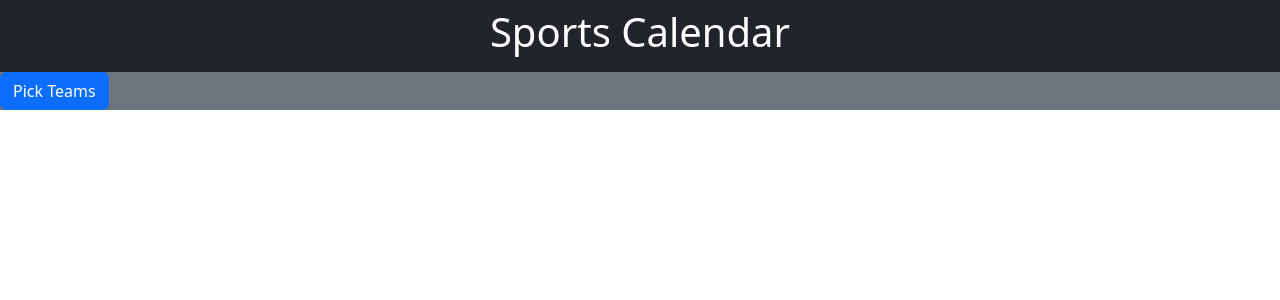
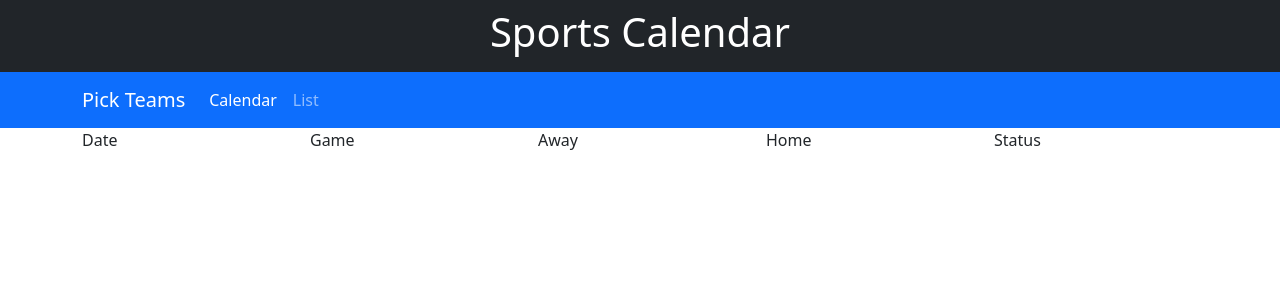
Before and after one commit to thadkingcole/sports-calendar, a React (Create React App) app: page / in a window 1280 px wide. Shown: the top 300 px of the page. Built offline with nearby package versions, Linux system fonts and the light colour scheme.

Commit message:
navbar includes "calendar" & "list" options for viewing games

```diff
--- a/src/App.js
+++ b/src/App.js
@@ -9,12 +9,17 @@ function App() {
     // init w/ localStorage OR empty object
     () => JSON.parse(localStorage.getItem("myTeams")) || {}
   );
+  const [view, setView] = useState(
+    // init from localStorage, default calendar
+    () => localStorage.getItem("view") || "Calendar"
+  );
 
   // HOOKS
   useEffect(() => {
     // update localStorage with each change to myTeams
     localStorage.setItem("myTeams", JSON.stringify(myTeams));
   }, [myTeams]);
+  useEffect(() => localStorage.setItem("view", view), [view]);
 
   // HELPER FUNCTIONS
   function changeMyTeams(team) {
@@ -36,8 +41,13 @@ function App() {
   return (
     <div className="App">
       <Top />
-      <TeamPicker changeMyTeams={changeMyTeams} myTeams={myTeams} />
-      <Games myTeams={myTeams} />
+      <TeamPicker
+        myTeams={myTeams}
+        changeMyTeams={changeMyTeams}
+        view={view}
+        setView={setView}
+      />
+      <Games myTeams={myTeams} view={view}/>
     </div>
   );
 }
--- a/src/components/Games/index.js
+++ b/src/components/Games/index.js
@@ -1,7 +1,9 @@
 import React, { useEffect, useState } from "react";
+import Col from "react-bootstrap/Col";
 import Container from "react-bootstrap/Container";
+import Row from "react-bootstrap/Row";
 
-function Games({ myTeams }) {
+function Games({ myTeams, view }) {
   // STATE VARIABLES
   const [myGames, setMyGames] = useState({});
 
@@ -63,18 +65,32 @@ function Games({ myTeams }) {
 
   return (
     <Container>
+      <Row>
+        <Col>Date</Col>
+        <Col>Game</Col>
+        <Col>Away</Col>
+        <Col>Home</Col>
+        <Col>Status</Col>
+      </Row>
       {Object.entries(myGames)
         .sort(([_, a], [__, b]) => a.date - b.date)
         .map(([id, game]) => {
           return (
-            <div
-              key={id}
-              className="text-white"
-              style={{ backgroundColor: "#" + myTeams[game.myTeamId].color }}
-            >
-              {game.date.toDateString()} {game.awayScore} {game.teams}{" "}
-              {game.homeScore} {game.status}
-            </div>
+            Object.keys(myTeams).includes(game.myTeamId) && (
+              <Row
+                key={id}
+                className="text-white"
+                style={{
+                  backgroundColor: `#${myTeams[game.myTeamId].color}`,
+                }}
+              >
+                <Col>{game.date.toDateString()}</Col>
+                <Col>{game.teams}</Col>
+                <Col>{game.awayScore} </Col>
+                <Col>{game.homeScore}</Col>
+                <Col>{game.status}</Col>
+              </Row>
+            )
           );
         })}
     </Container>
--- a/src/components/TeamPicker/index.js
+++ b/src/components/TeamPicker/index.js
@@ -1,19 +1,22 @@
 import React, { useState } from "react";
-import Button from "react-bootstrap/Button";
+import Container from "react-bootstrap/Container";
 import Dropdown from "react-bootstrap/Dropdown";
 import DropdownButton from "react-bootstrap/DropdownButton";
 import Form from "react-bootstrap/Form";
+import Nav from "react-bootstrap/Nav";
+import Navbar from "react-bootstrap/Navbar";
 import Offcanvas from "react-bootstrap/Offcanvas";
 import Stack from "react-bootstrap/Stack";
 import LEAGUES from "../../constants";
 
-function TeamPicker({ changeMyTeams, myTeams }) {
+function TeamPicker({ myTeams, changeMyTeams, view, setView }) {
   // STATE VARIABLES
   const [showCanvas, setShowCanvas] = useState(false);
   const [league, setLeague] = useState("");
   const [teamList, setTeamList] = useState([]);
 
   // HANDLER FUNCTIONS
+  const handleNavClick = (e) => setView(e.target.text);
   const handleShowCanvas = () => setShowCanvas(true);
   const handleCloseCanvas = () => setShowCanvas(false);
   const handleLeagueClick = (e) => showTeams(e.target.text.toLowerCase());
@@ -30,10 +33,27 @@ function TeamPicker({ changeMyTeams, myTeams }) {
   }
 
   return (
-    <div className="bg-secondary">
-      <Button variant="primary" onClick={handleShowCanvas}>
-        Pick Teams
-      </Button>
+    <>
+      <Navbar bg="primary" variant="dark" sticky="top">
+        <Container>
+          <Navbar.Brand
+            style={{ cursor: "pointer" }}
+            variant="primary"
+            onClick={handleShowCanvas}
+          >
+            Pick Teams
+          </Navbar.Brand>
+          <Nav className="me-auto">
+            <Nav.Link onClick={handleNavClick} active={view === "Calendar"}>
+              Calendar
+            </Nav.Link>
+            <Nav.Link onClick={handleNavClick} active={view === "List"}>
+              List
+            </Nav.Link>
+          </Nav>
+        </Container>
+      </Navbar>
+
       <Offcanvas
         className="text-bg-dark"
         show={showCanvas}
@@ -86,7 +106,7 @@ function TeamPicker({ changeMyTeams, myTeams }) {
           </Form>
         </Offcanvas.Body>
       </Offcanvas>
-    </div>
+    </>
   );
 }
 
```
